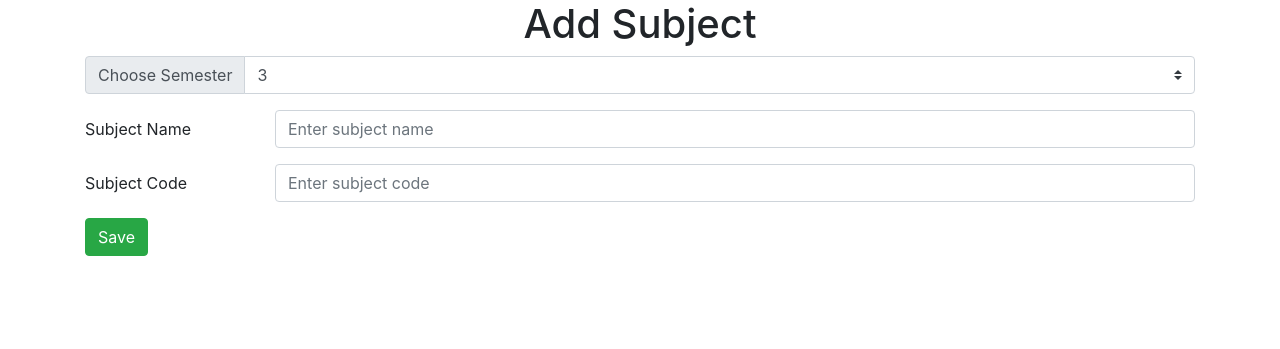
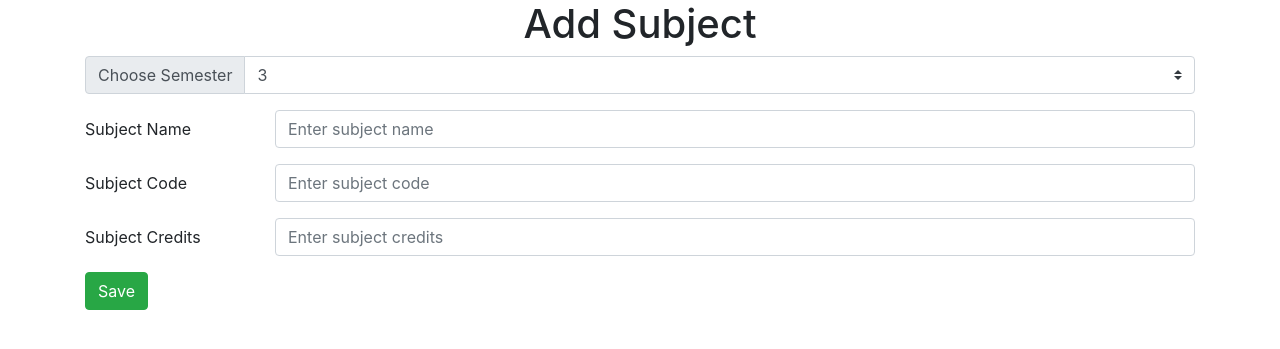
Before and after one commit to viharhp/Automatic-Timetable-Generator, a Flask app: page /add-subject in a window 1280 px wide. Shown: the part 56-405 px from the top of the page. Run offline with Flask 2, Linux system fonts and the light colour scheme.

Commit message:
Added Database and connected add-subject.html to database

```diff
--- a/app.py
+++ b/app.py
@@ -2,8 +2,44 @@ from flask import Flask, render_template, request, redirect
 from flask_sqlalchemy import SQLAlchemy
 
 app = Flask(__name__)
-app.config['SQLALCHEMY_DATABASE_URI'] = 'sqlite:///posts.db'
+app.config['SQLALCHEMY_DATABASE_URI'] = 'sqlite:///details.db'
 db = SQLAlchemy(app)
+
+class Subject(db.Model):
+    id = db.Column(db.Integer, primary_key=True)
+    sub_name = db.Column(db.String(40), nullable=False)
+    sub_code = db.Column(db.Integer, nullable=False)
+    sub_sem = db.Column(db.Integer, nullable=False)
+    sub_credits = db.Column(db.Integer, nullable=False)
+
+    def __repr__(self):
+        # returns id as default name of row
+        return str(self.id)
+
+class Faculty(db.Model):
+    id = db.Column(db.Integer, primary_key=True)
+    faculty_name = db.Column(db.String(40), nullable=False)
+    faculty_hours = db.Column(db.Integer, nullable=False)
+    faculty_subject1 = db.Column(db.String(40), default='N/A')
+    faculty_subject2 = db.Column(db.String(40), default='N/A')
+    faculty_subject3 = db.Column(db.String(40), default='N/A')
+    faculty_subject4 = db.Column(db.String(40), default='N/A')
+    faculty_subject5 = db.Column(db.String(40), default='N/A')
+    faculty_subject6 = db.Column(db.String(40), default='N/A')
+    faculty_subject7 = db.Column(db.String(40), default='N/A')
+
+    def __repr__(self):
+        # returns id as default name of row
+        return str("Subject" + self.id)
+
+class Classroom(db.Model):
+    id = db.Column(db.Integer, primary_key=True)
+    class_type = db.Column(db.String(40), nullable=False)
+    class_number = db.Column(db.String(40), nullable=False)
+
+    def __repr__(self):
+        # returns id as default name of row
+        return str("Subject" + self.id)
 
 @app.route('/')
 def index():
@@ -13,8 +49,18 @@ def index():
 def login():
         return render_template('login.html')
 
-@app.route('/add-subject')
+@app.route('/add-subject', methods=['GET','POST'])
 def add_sub():
+    if request.method == "POST":
+        sub_sem = request.form.get('choosesemester')
+        sub_name = request.form['subjectname']
+        sub_code = request.form['subjectcode']
+        sub_credits = request.form['subjectcredits']
+        new_subject = Subject(sub_sem=sub_sem, sub_name=sub_name, sub_code=sub_code, sub_credits=sub_credits)
+        db.session.add(new_subject) # added for this session only
+        db.session.commit() # added permanently
+        return redirect('/add-subject')
+    else:
         return render_template('add-subject.html')
 
 @app.route('/add-classroom')
--- a/templates/add-classroom.html
+++ b/templates/add-classroom.html
@@ -17,7 +17,7 @@
       </div>
       <select class="custom-select" id="classroomtype">
         <option value="lab">Lab</option>
-        <option value="lectureclass">Lecture class</option>
+        <option value="lecture">Lecture class</option>
       </select>
     </div>
     <!-- Enter classroom name with building i.e. A202
@@ -25,7 +25,7 @@
     <div class="form-group row">
     <label for="roomnumber" class="col-sm-2 col-form-label">Enter room number</label>
     <div class="col-sm-10">
-      <input type="text" class="form-control" id="roomnumber" placeholder="i.e. A101">
+      <input type="text" class="form-control" id="class_number" placeholder="i.e. A101">
     </div>
   </div>
 
--- a/templates/add-subject.html
+++ b/templates/add-subject.html
@@ -15,8 +15,8 @@
       <div class="input-group-prepend">
         <label class="input-group-text" for="choosesemester">Choose Semester</label>
       </div>
-      <select class="custom-select" id="choosesemester">
-        <option value="3" default>3</option>
+      <select class="custom-select" name="choosesemester" id="choosesemester">
+        <option value="3">3</option>
         <option value="4">4</option>
         <option value="5">5</option>
         <option value="6">6</option>
@@ -28,13 +28,19 @@
     <div class="form-group row">
     <label for="subjectname" class="col-sm-2 col-form-label">Subject Name</label>
     <div class="col-sm-10">
-      <input type="text" class="form-control" id="subjectname" placeholder="Enter subject name">
+      <input type="text" class="form-control" name="subjectname" id="subjectname" placeholder="Enter subject name">
     </div>
   </div>
   <div class="form-group row">
     <label for="subjectcode" class="col-sm-2 col-form-label">Subject Code</label>
     <div class="col-sm-10">
-      <input type="text" class="form-control" id="subjectcode" placeholder="Enter subject code">
+      <input type="number" class="form-control" name="subjectcode" id="subjectcode" placeholder="Enter subject code">
+    </div>
+  </div>
+  <div class="form-group row">
+    <label for="subjectcode" class="col-sm-2 col-form-label">Subject Credits</label>
+    <div class="col-sm-10">
+      <input type="number" class="form-control" name="subjectcredits" id="subjectcredits" placeholder="Enter subject credits">
     </div>
   </div>
   <div>
```
Also changed, not shown: templates/add-faculty.html (+10 -5 lines), details.db (added).
